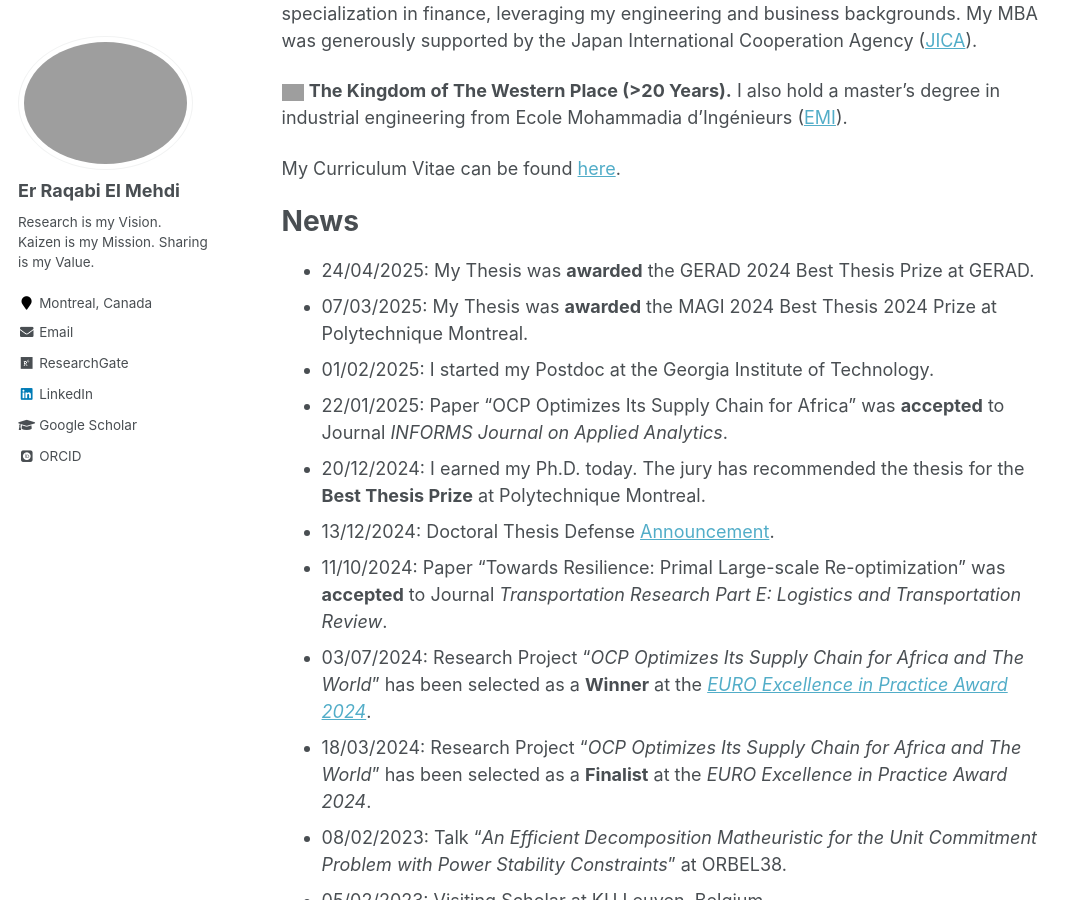
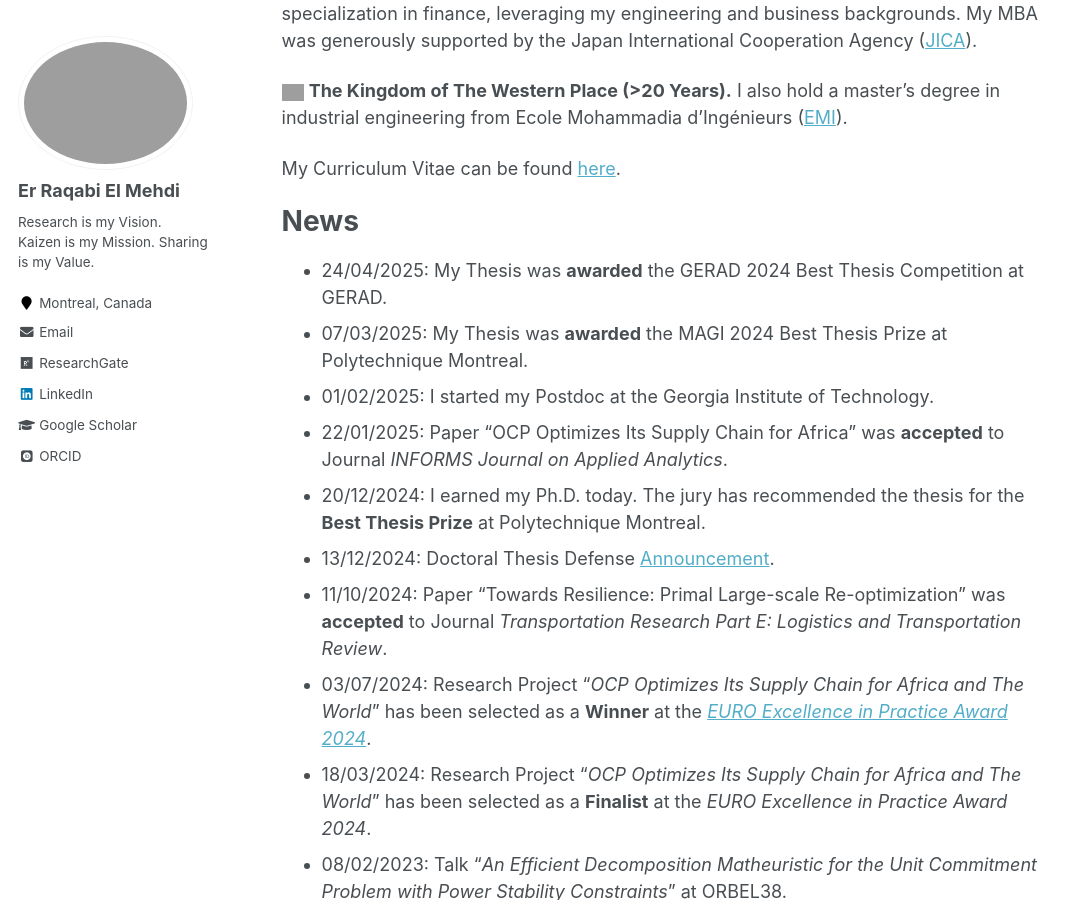
Before and after one commit to RqbMedi/rqbmedi.github.io, a Jekyll site: the page built from _pages/about.md, in a window 1280 px wide and 900 px high, scrolled down 937 px. Shown: the whole window, without its empty margins (0-1082 px from the left). Built offline with Jekyll 4.4.1, drawn with Linux system fonts in a browser that asks for light colours; some web fonts are replaced; grey boxes are pictures that could not be loaded.

Commit message:
Updates_GERAD

```diff
--- a/_pages/about.md
+++ b/_pages/about.md
@@ -29,8 +29,8 @@ My Curriculum Vitae can be found [here](http://rqbmedi.github.io/files/CV.pdf).
 
 News
 =====
-- 24/04/2025: My Thesis was **awarded** the GERAD 2024 Best Thesis Prize at GERAD.
-- 07/03/2025: My Thesis was **awarded** the MAGI 2024 Best Thesis 2024 Prize at Polytechnique Montreal.
+- 24/04/2025: My Thesis was **awarded** the GERAD 2024 Best Thesis Competition at GERAD.
+- 07/03/2025: My Thesis was **awarded** the MAGI 2024 Best Thesis Prize at Polytechnique Montreal.
 - 01/02/2025: I started my Postdoc at the Georgia Institute of Technology.
 - 22/01/2025: Paper "OCP Optimizes Its Supply Chain for Africa" was **accepted** to Journal *INFORMS Journal on Applied Analytics*.
 - 20/12/2024: I earned my Ph.D. today. The jury has recommended the thesis for the **Best Thesis Prize** at Polytechnique Montreal.
```
Also changed, not shown: _pages/awards.md (+2 -1 lines), _pages/markdown.md (+1 -0 lines).
